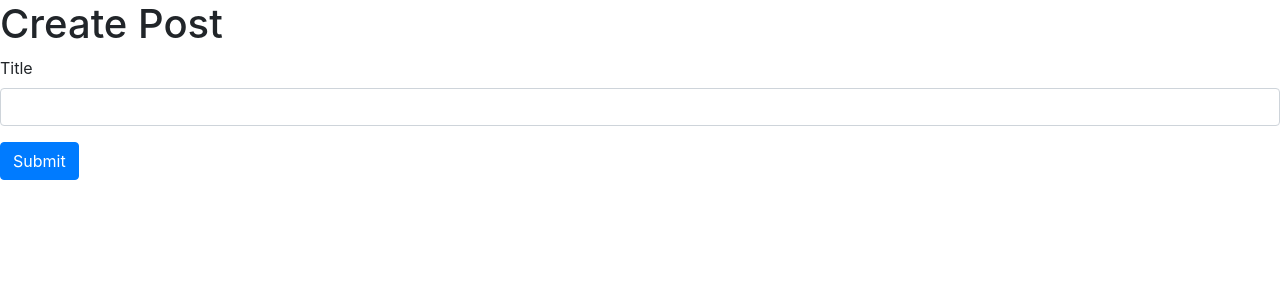
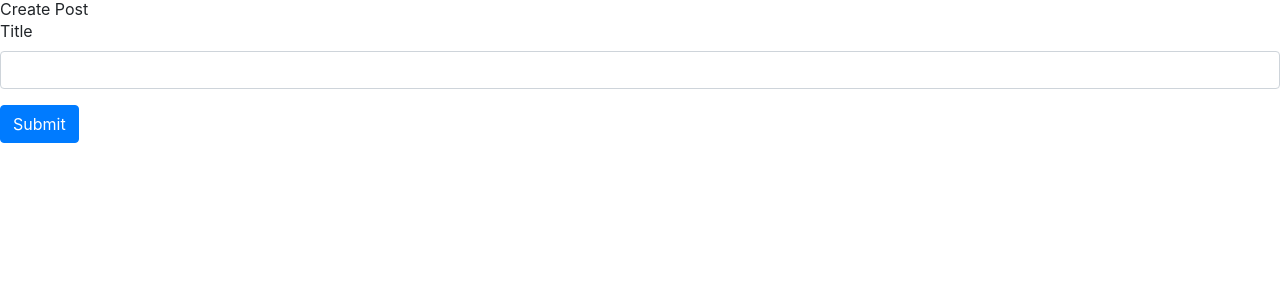
Before and after one commit to CodeLeom/blog, a React (Create React App) app in the folder client/: page / in a window 1280 px wide. Shown: the top 300 px of the page. Built offline with nearby package versions, Linux system fonts and the light colour scheme.

Commit message:
configured tailwind

```diff
--- a/client/package.json
+++ b/client/package.json
@@ -35,5 +35,8 @@
       "last 1 firefox version",
       "last 1 safari version"
     ]
+  },
+  "devDependencies": {
+    "tailwindcss": "^3.3.2"
   }
 }
--- /dev/null
+++ b/client/src/index.css
@@ -0,0 +1,3 @@
+@tailwind base;
+@tailwind components;
+@tailwind utilities;
--- a/client/src/index.js
+++ b/client/src/index.js
@@ -1,6 +1,6 @@
 import React from 'react';
 import ReactDOM from 'react-dom/client';
-// import './index.css';
+import './index.css';
 import App from './App';
 
 const root = ReactDOM.createRoot(document.getElementById('root'));
--- /dev/null
+++ b/client/tailwind.config.js
@@ -0,0 +1,10 @@
+/** @type {import('tailwindcss').Config} */
+module.exports = {
+  content: [
+    "./src/**/*.{js,jsx,ts,tsx}"
+  ],
+  theme: {
+    extend: {},
+  },
+  plugins: [],
+}
```
Also changed, not shown: 1 other file (tests, documents, lock files or other folders).
